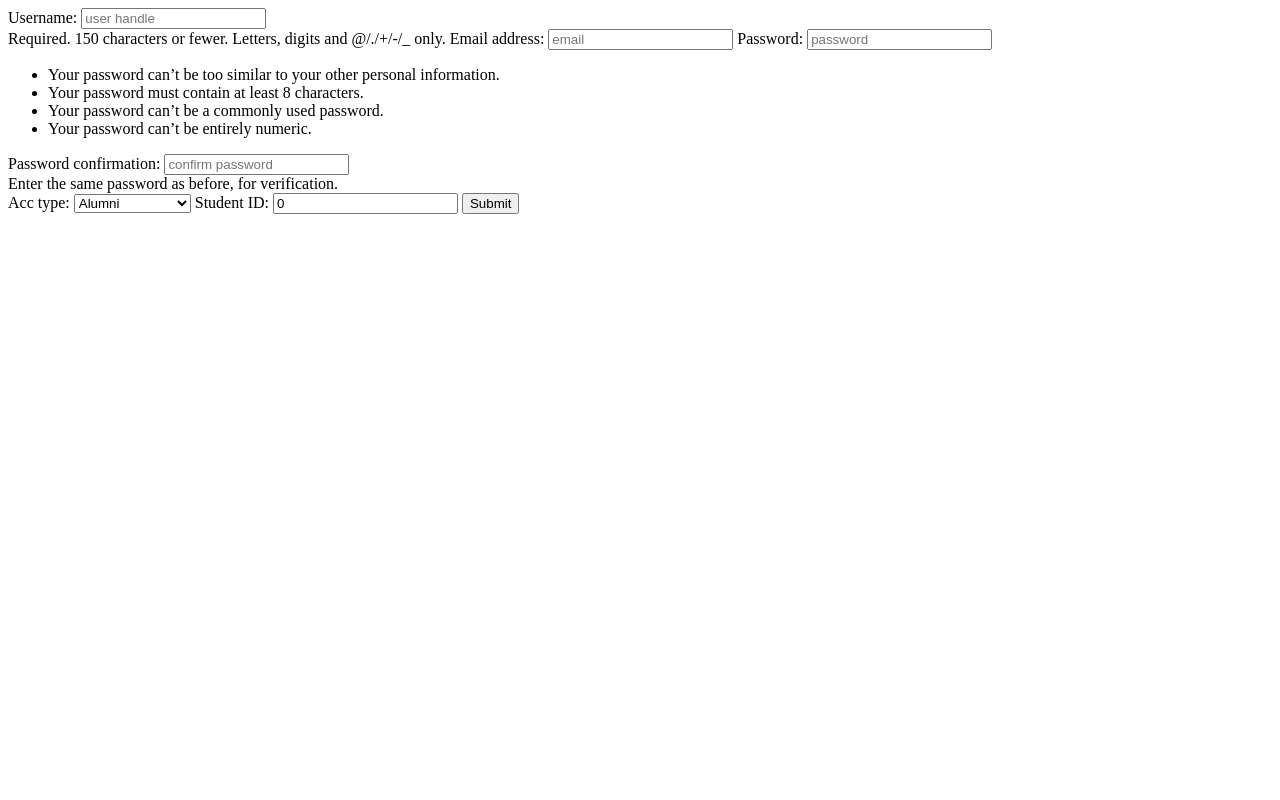
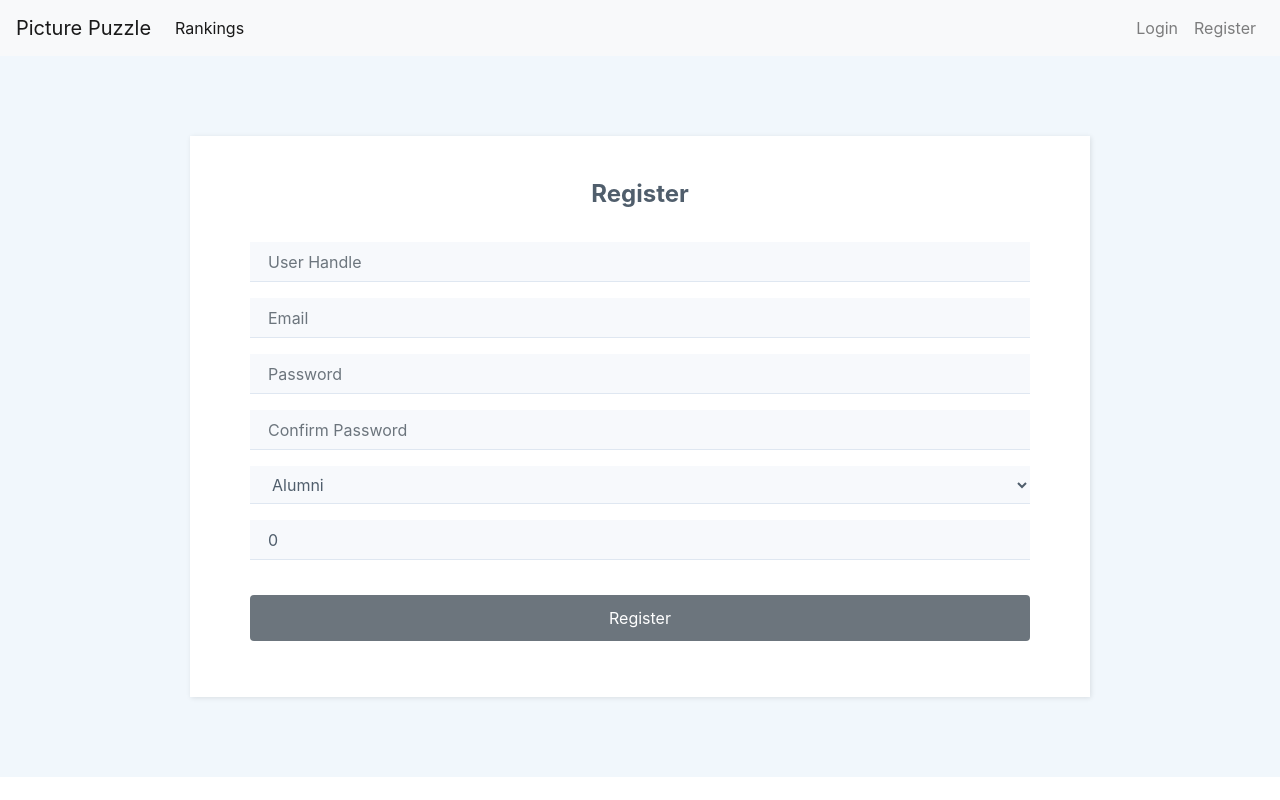
Before and after one commit to ArifShariar/BUET_CSE_FEST_2022_Picture_Puzzle, a Django app: template templates/auth/register.html in a window 1280 px wide. Run offline with Django 4.2, Linux system fonts and the light colour scheme; the template is opened without the code that fills it: values that come from a table or form of the project are taken from there, others are empty; parts of the project's set-up code (start-up, migrations or seed data) failed here and were passed over; some libraries are stand-ins or nearby versions.

Commit message:
Added styles in Registration page

```diff
--- a/CSE_FEST_2022_Picture_Puzzle/settings.py
+++ b/CSE_FEST_2022_Picture_Puzzle/settings.py
@@ -50,6 +50,7 @@ INSTALLED_APPS = [
     'user',
     'contest_arena',
     'shomobay_shomiti_detector',
+    'crispy_forms',
 ]
 
 MIDDLEWARE = [
--- a/requirements.txt
+++ b/requirements.txt
@@ -1,6 +1,8 @@
 asgiref==3.5.2
 backports.zoneinfo==0.2.1
+decouple==0.0.7
 Django==4.0.5
+django-crispy-forms==1.14.0
 Pillow==9.1.1
 python-dotenv==0.20.0
 sqlparse==0.4.2
--- /dev/null
+++ b/static/css/registration.css
@@ -0,0 +1,79 @@
+.register-photo {
+  background: #f1f7fc;
+  padding: 80px 0;
+}
+
+
+
+.register-photo .form-container {
+  display: table;
+  max-width: 900px;
+  width: 90%;
+  margin: 0 auto;
+  box-shadow: 1px 1px 5px rgba(0,0,0,0.1);
+}
+
+.register-photo form {
+  display: table-cell;
+  width: 400px;
+  background-color: #ffffff;
+  padding: 40px 60px;
+  color: #505e6c;
+}
+
+@media (max-width:991px) {
+  .register-photo form {
+    padding: 40px;
+  }
+}
+
+.register-photo form h2 {
+  font-size: 24px;
+  line-height: 1.5;
+  margin-bottom: 30px;
+}
+
+.register-photo form .form-control {
+  background: #f7f9fc;
+  border: none;
+  border-bottom: 1px solid #dfe7f1;
+  border-radius: 0;
+  box-shadow: none;
+  outline: none;
+  color: inherit;
+  text-indent: 6px;
+  height: 40px;
+}
+
+.register-photo form .form-check {
+  font-size: 13px;
+  line-height: 20px;
+}
+
+.register-photo form .btn-primary {
+  background: var(--secondary);
+  border: none;
+  border-radius: 4px;
+  padding: 11px;
+  box-shadow: none;
+  margin-top: 35px;
+  text-shadow: none;
+  outline: none !important;
+}
+
+.register-photo form .btn-primary:hover, .register-photo form .btn-primary:active {
+  background: #eb3b60;
+}
+
+.register-photo form .btn-primary:active {
+  transform: translateY(1px);
+}
+
+.register-photo form .already {
+  display: block;
+  text-align: center;
+  font-size: 12px;
+  color: #6f7a85;
+  opacity: 0.9;
+  text-decoration: none;
+}
--- a/templates/auth/register.html
+++ b/templates/auth/register.html
@@ -1,18 +1,26 @@
-{% load static %}
-<!DOCTYPE html>
-<html lang="en">
-<head>
-    <meta charset="UTF-8">
-    <title>Register</title>
-</head>
-<body>
-<form method="post" enctype="multipart/form-data">
-    {% csrf_token %}
-  {{ u_form }}
-    <br>
-    {{ p_form }}
-    <button type="submit">Submit</button>
-</form>
+{% extends 'base/base.html' %}
+{% block content %}
+    <section class="register-photo">
+    <div class="form-container">
+        <form method="post" enctype="multipart/form-data">
+            {% csrf_token %}
+            <h2 class="text-center"><strong>Register</strong></h2>
+            <div class="form-group">{{ u_form.username }}</div>
+            <div class="form-group">{{ u_form.email }}</div>
+            <div class="form-group">{{ u_form.password1 }}</div>
+            <div class="form-group">{{ u_form.password2 }}</div>
+            <div class="form-group">{{ p_form.acc_type }}</div>
+            <div class="form-group">{{ p_form.student_ID }}</div>
 
-</body>
-</html>
+            <div class="form-group">
+                <button type="submit" class="btn btn-primary btn-block" >Register</button>
+            </div>
+
+        </form>
+    </div>
+
+    </section>
+
+
+
+{% endblock %}
--- a/templates/base/base.html
+++ b/templates/base/base.html
@@ -5,7 +5,9 @@
     <meta charset="UTF-8">
     <title>Picture Puzzle</title>
     <link rel="stylesheet" href="https://cdn.jsdelivr.net/npm/bootstrap@4.0.0/dist/css/bootstrap.min.css" integrity="sha384-Gn5384xqQ1aoWXA+058RXPxPg6fy4IWvTNh0E263XmFcJlSAwiGgFAW/dAiS6JXm" crossorigin="anonymous">
-
+    <link rel="stylesheet" href="{% static 'css/registration.css' %}">
+    <link rel="stylesheet" href="{% static 'css/Footer-Dark.css' %}">
+    <link rel="stylesheet" href="{% static 'css/styles.css' %}">
 </head>
 <body>
 {% block nav %}{% include 'base/navbar.html' %}{% endblock %}
--- a/user/forms.py
+++ b/user/forms.py
@@ -13,13 +13,13 @@ class UserForm(UserCreationForm):
     def __init__(self, *args, **kwargs):
         super(UserForm, self).__init__(*args, **kwargs)
 
-        self.fields['username'].widget.attrs = {'class': 'form-control', 'placeholder': 'user handle',
+        self.fields['username'].widget.attrs = {'class': 'form-control', 'placeholder': 'User Handle',
                                                 'required': 'required'}
-        self.fields['email'].widget.attrs = {'class': 'form-control', 'placeholder': 'email',
+        self.fields['email'].widget.attrs = {'class': 'form-control', 'placeholder': 'Email',
                                              'required': 'required'}
-        self.fields['password1'].widget.attrs = {'class': 'form-control', 'placeholder': 'password',
+        self.fields['password1'].widget.attrs = {'class': 'form-control', 'placeholder': 'Password',
                                                  'required': 'required'}
-        self.fields['password2'].widget.attrs = {'class': 'form-control', 'placeholder': 'confirm password',
+        self.fields['password2'].widget.attrs = {'class': 'form-control', 'placeholder': 'Confirm Password',
                                                  'required': 'required'}
 
     class Meta:
@@ -33,10 +33,10 @@ class ParticipantForm(forms.ModelForm):
         super(ParticipantForm, self).__init__(*args, **kwargs)
 
         self.fields['acc_type'] = forms.ChoiceField(choices=ACC_TYPE)
-        self.fields['acc_type'].widget.attrs = {'required': 'required'}
+        self.fields['acc_type'].widget.attrs = {'class': 'form-control', 'required': 'required'}
 
         self.fields['student_ID'].widget.attrs = {'class': 'form-control', 'required': 'required',
-                                                  'placeholder': 'student id'}
+                                                  'placeholder': 'Student Id'}
 
     class Meta:
         model = Participant
--- a/user/urls.py
+++ b/user/urls.py
@@ -2,7 +2,7 @@ from django.urls import path
 from .views import *
 
 urlpatterns = [
-    path('register', participant_register, name='register'),
+    path('register/', participant_register, name='register'),
     path('login', participant_login, name='login'),
     path('logout', participant_logout, name='logout'),
 ]
```
Also changed, not shown: static/css/Footer-Dark.css (added, +89 -0 lines), static/css/styles.css (added).
